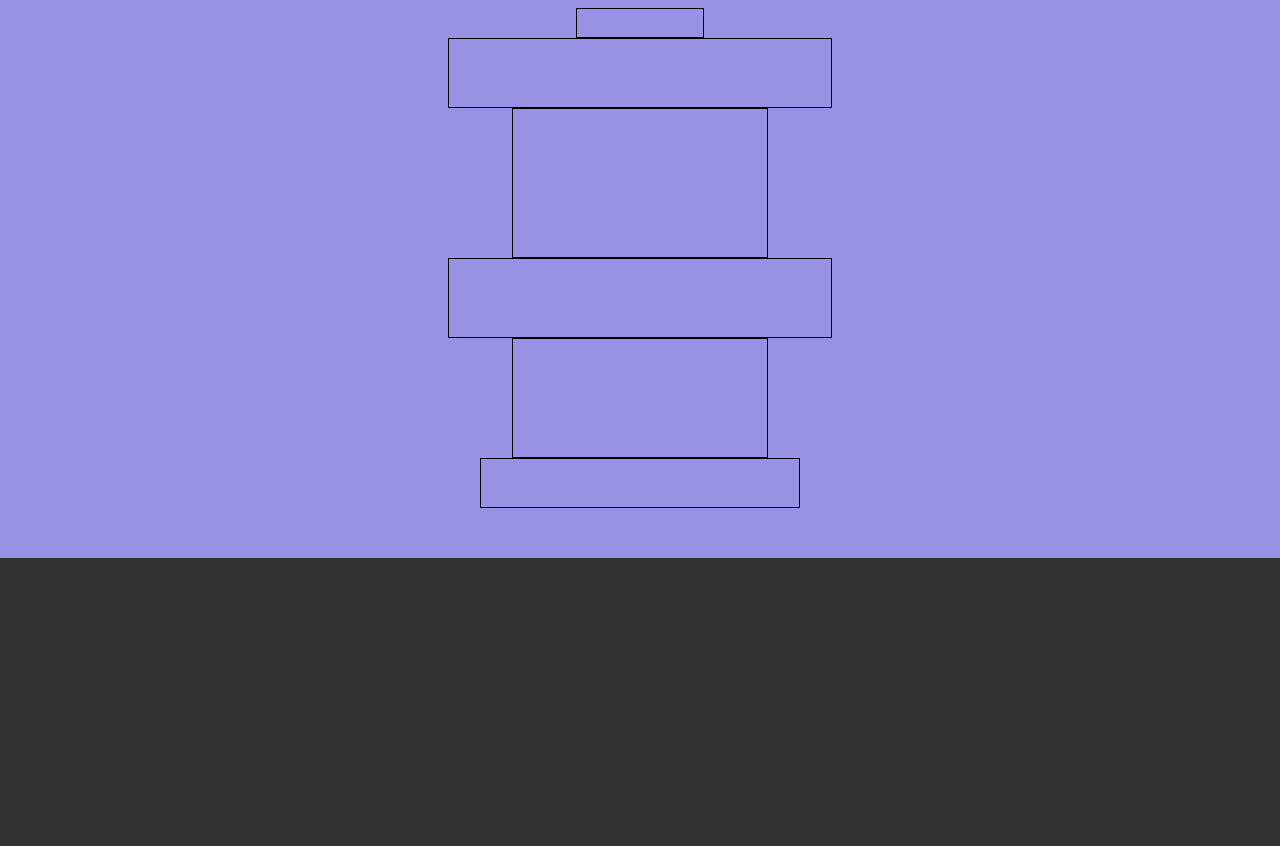
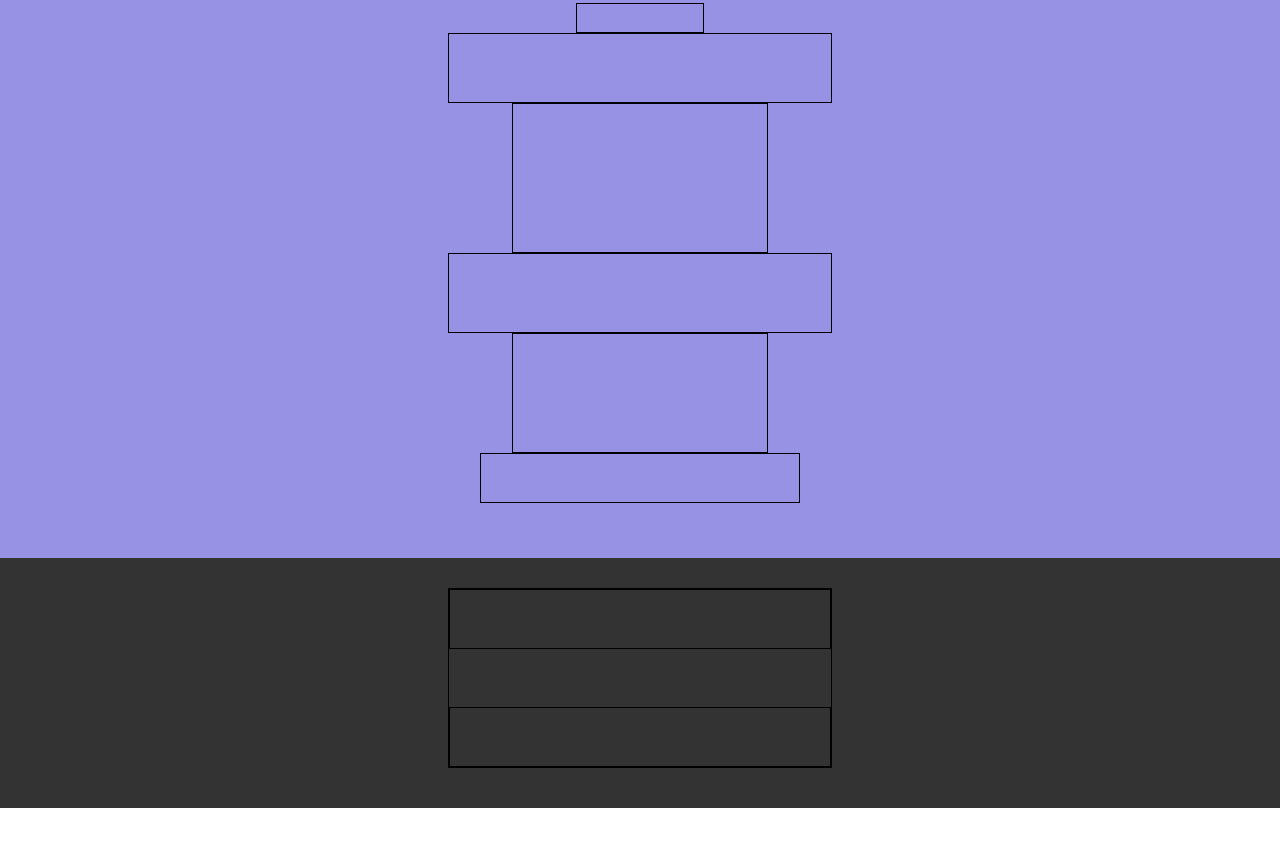
Before and after one commit to 0Daviduo0/htmlcss-responsive-layout, a plain HTML site: page index.html in a window 1280 px wide. Shown: the part 4217-5063 px from the top of the page. After the commit the page ends 5025 px from the top, so only its background shows below. Drawn offline with Linux system fonts and the light colour scheme.

Commit message:
Desktop - footer section structure done

```diff
--- a/css/style.css
+++ b/css/style.css
@@ -269,12 +269,31 @@ main{
         width: 25%;
         height: 50px;
         border: #000 solid 1px;
-        margin-bottom: 15px;
+        margin-bottom: 25px;
     }
 
 /* Footer */
 footer{
     width: 100%;
-    height: 400px;
+    height: 250px;
     background-color: #333333;
+    display: flex;
+    justify-content: center;
 }
+
+    .footercont{
+        margin-top: 30px;
+        width: 30%;
+        height: 180px;
+        display: flex;
+        flex-direction: column;
+        align-items: center;
+        justify-content: space-between;
+        border: #000 solid 1px;
+    }
+
+        .footerdescr{
+            width: 100%;
+            height: 60px;
+            border: #000 solid 1px;
+        }
--- a/index.html
+++ b/index.html
@@ -225,7 +225,17 @@
     <!-- Foooter -->
     <footer>
 
+        <div class="footercont">
 
+            <div class="footerdescr">
+
+            </div>
+
+            <div class="footerdescr">
+                <a href=""></a><span></span><a href=""></a>
+            </div>
+
+        </div>
 
     </footer>
 
```
